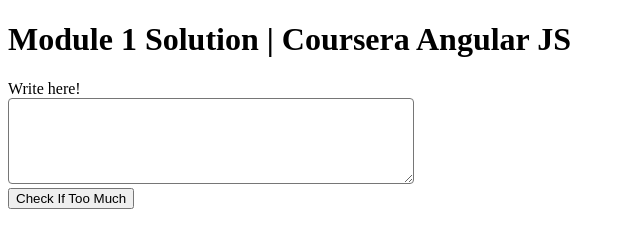
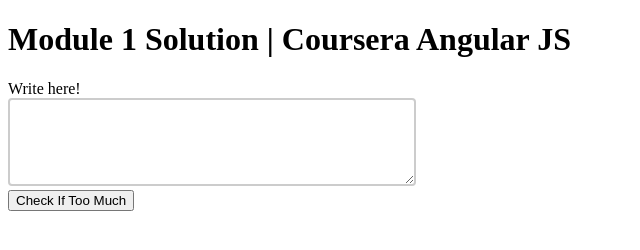
Before and after one commit to DiazAilan/coursera-angular-js, a plain HTML site: page module1-solution/index.html in a window 1280 px wide. Shown: the whole page, without its empty margins (0-640 px from the left). Drawn offline with Linux system fonts and the light colour scheme.

Commit message:
feat: adds minor display enhancement

```diff
--- a/module1-solution/stylesheet.css
+++ b/module1-solution/stylesheet.css
@@ -2,6 +2,7 @@ textarea {
 	width: 400px;
 	height: 80px;
 	border-radius: 4px;
+	border: solid 2px #ccc;
 }
 
 .input-error {
```
